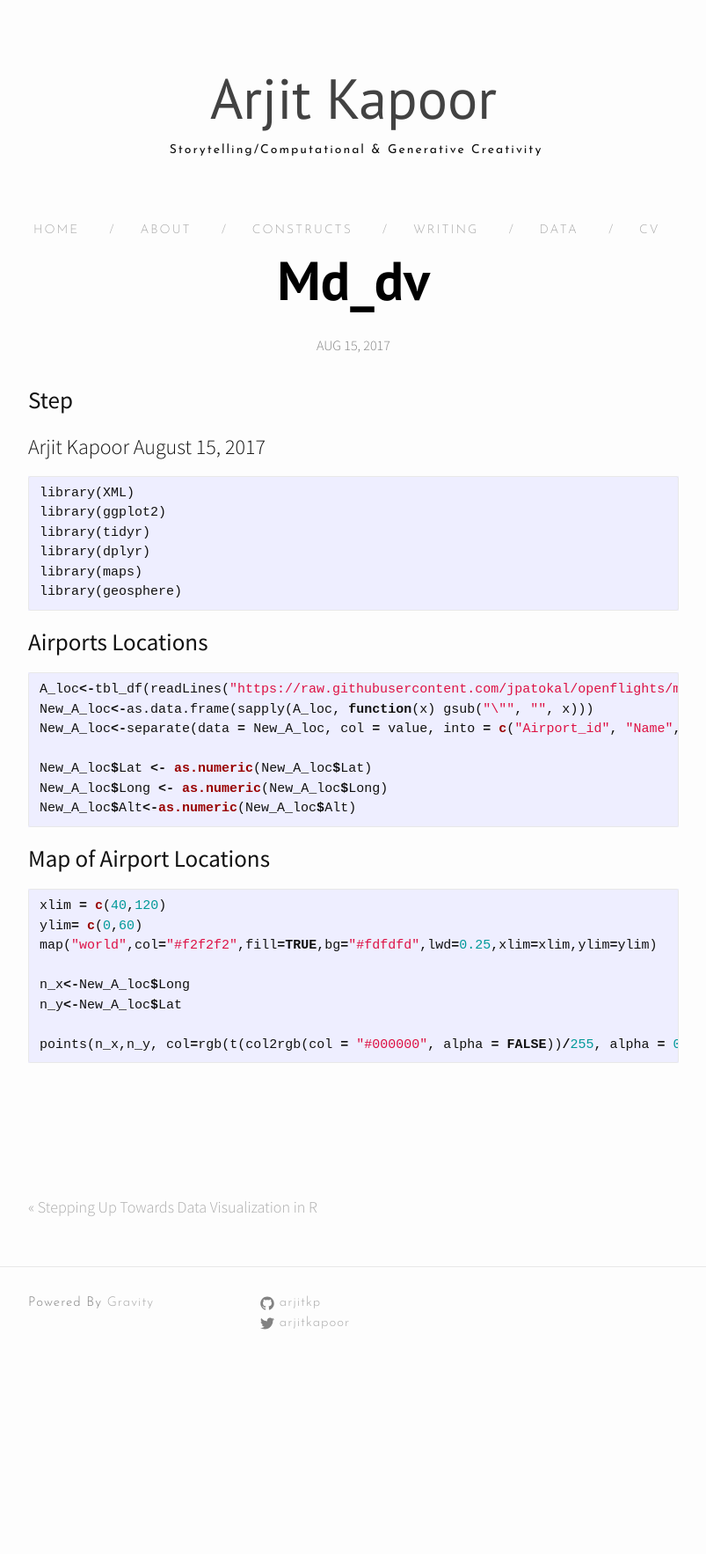
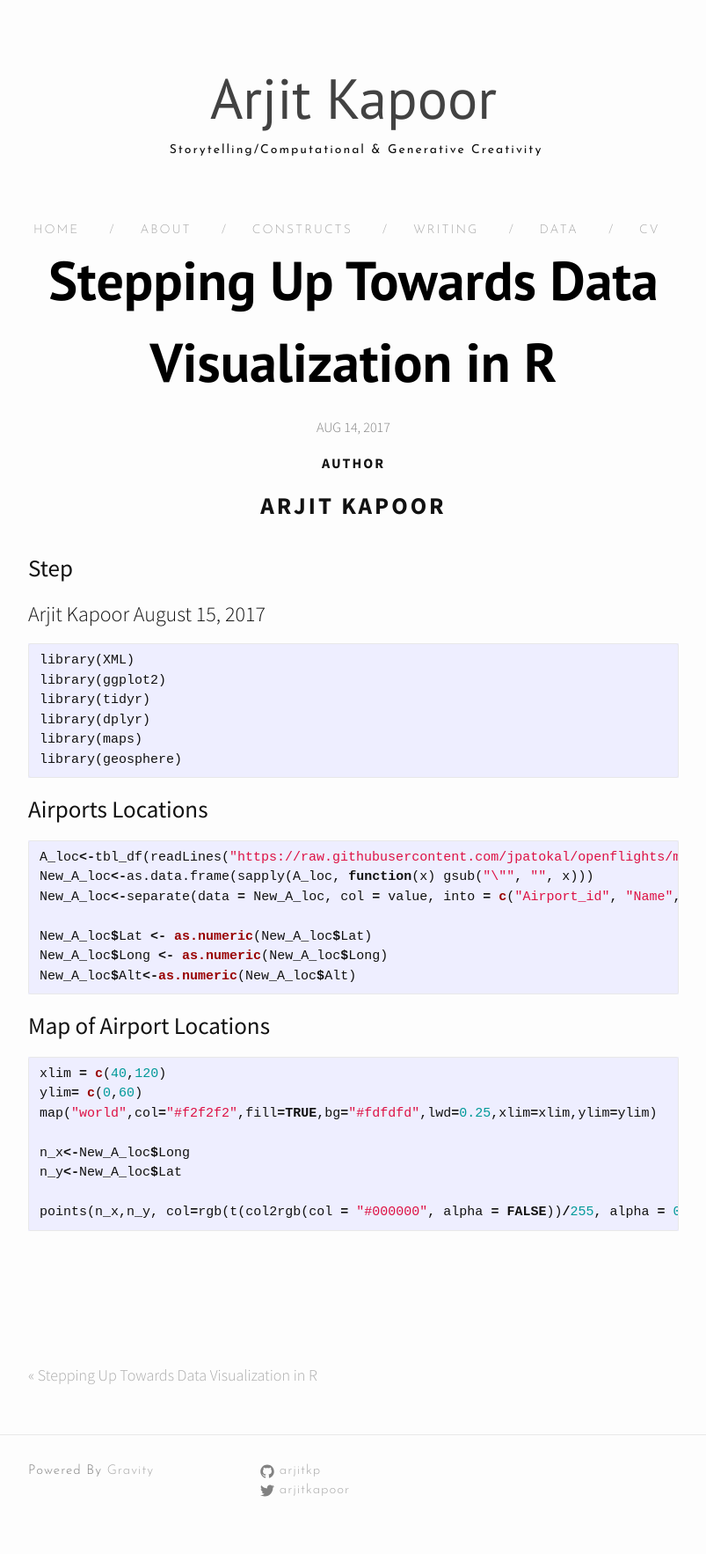
Before and after one commit to manuelvarzen/arjitkp.github.io, a Jekyll site: the page built from _posts/2017-08-15-MD_DV.md, in a window 1280 px wide. Shown: the whole page at 88% size, without its empty margins (238-1041 px from the left). Built offline with Jekyll 4.4.1, drawn with Linux system fonts in a browser that asks for light colours; nearby versions of some CDN libraries; our own code applies the rules of GitHub Pages for plain Markdown files; before the commit the page ends 1575 px from its top, so only the background shows below that.

Commit message:
Update 2017-08-15-MD_DV.md

```diff
--- a/_posts/2017-08-15-MD_DV.md
+++ b/_posts/2017-08-15-MD_DV.md
@@ -1,3 +1,14 @@
+---
+layout: post
+title: "Stepping Up Towards Data Visualization in R"
+author: "Arjit Kapoor"
+date: "August 14, 2017"
+categories: ["data"]
+---
+
+
+
+
 Step
 ================
 Arjit Kapoor
```
